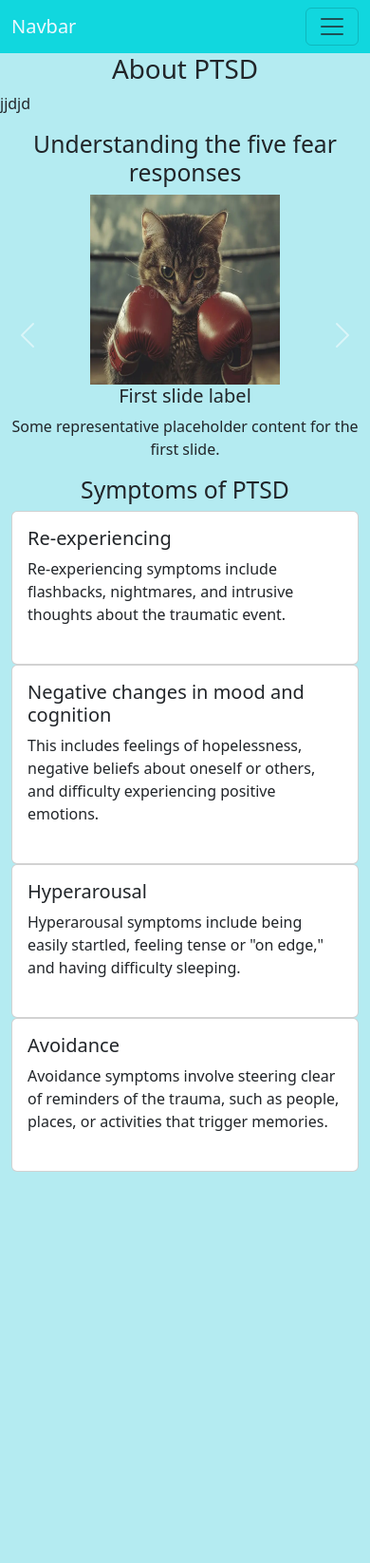
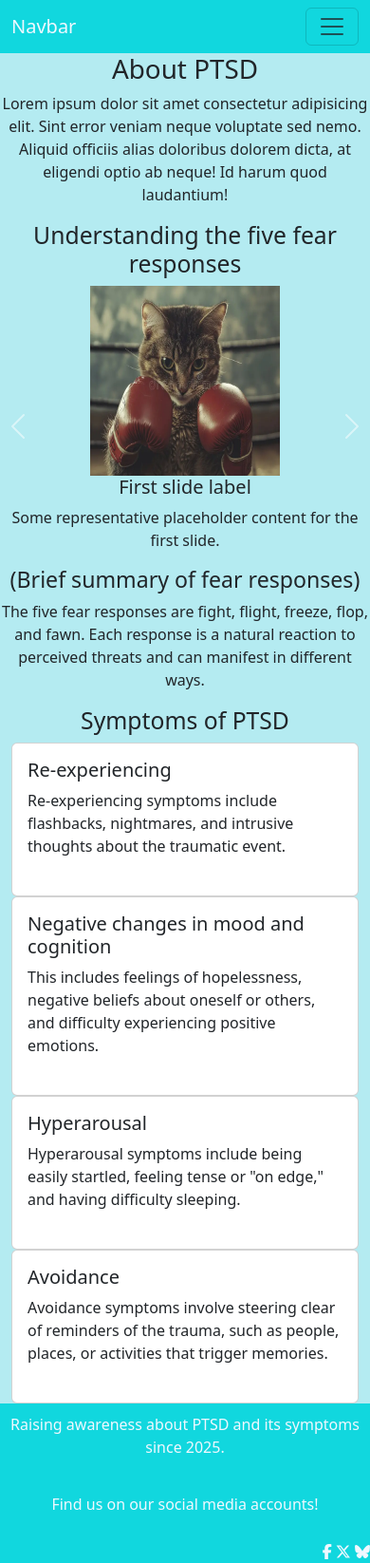
Before and after one commit to BMileham98/Individual-Project-PTSD, a plain HTML site: page index.html in a window 390 px wide. Shown: the whole page at 95% size. Before the commit the page ends 1234 px from the top, so only its background shows below. Drawn offline with nearby package versions, Linux system fonts and the light colour scheme.

Commit message:
add footer and update style.css for responsiveness

```diff
--- a/assets/css/style.css
+++ b/assets/css/style.css
@@ -2,6 +2,19 @@ body {
      background-color:rgb(180, 235, 241);
 }
 
+footer {
+    background-color: rgb(17, 215, 222);
+}
+
+footer p {
+    color: aliceblue;
+    text-align: center;
+    padding: 10px;
+}
+
+footer a {
+    color: aliceblue;
+}
 
 .navbar {
     background-color: rgb(17, 215, 222);
@@ -34,3 +47,15 @@ body {
     width: 200px;
     height: 200px;
 }
+
+@media screen and (min-width:768px) {
+    .carousel {
+        width: 50%;
+        height: 50%;
+    }
+
+    .carousel img {
+        width: 300px;
+        height: 300px;
+    }
+}
--- a/index.html
+++ b/index.html
@@ -10,6 +10,7 @@
       integrity="sha384-4Q6Gf2aSP4eDXB8Miphtr37CMZZQ5oXLH2yaXMJ2w8e2ZtHTl7GptT4jmndRuHDT"
       crossorigin="anonymous"
     />
+    <script src="https://kit.fontawesome.com/5426ddc136.js" crossorigin="anonymous"></script>
     <link rel="stylesheet" href="assets/css/style.css" />
   </head>
   <body>
@@ -53,14 +54,14 @@
       </nav>
     </header>
 
-    <section id="about">
+    <section id="about" class="text-center"">
       <h1 class="text-center">About PTSD</h1>
-      <p>jjdjd</p>
+      <p>Lorem ipsum dolor sit amet consectetur adipisicing elit. Sint error veniam neque voluptate sed nemo. Aliquid officiis alias doloribus dolorem dicta, at eligendi optio ab neque! Id harum quod laudantium!</p>
     </section>
 
-    <section id="trauma">
+    <section id="trauma" class="text-center row">
       <h2 class="text-center">Understanding the five fear responses</h2>
-      <div id="carouselExampleCaptions" class="carousel slide">
+      <div id="carouselExampleCaptions" class="carousel slide col-md-6">
         <!--div class="carousel-indicators">
           <button
             type="button"
@@ -139,7 +140,7 @@
           <div class="carousel-item">
             <img
               src="assets/images/placeholder-fawn.jpg"
-              class="d-block mx-auto w-50"
+              class="d-block mx-auto"
               alt="..."
             />
             <div class="text-center d-md-block">
@@ -168,6 +169,14 @@
           <span class="carousel-control-next-icon" aria-hidden="true"></span>
           <span class="visually-hidden">Next</span>
         </button>
+      </div>
+      <div class="col-md-6">
+        <h3>(Brief summary of fear responses)</h3>
+        <p>
+          The five fear responses are fight, flight, freeze, flop, and fawn. Each
+          response is a natural reaction to perceived threats and can manifest in
+          different ways.
+        </p>
       </div>
     </section>
 
@@ -226,7 +235,18 @@
         </div>
       </div>
     </section>
-    <footer></footer>
+    <footer class="row">
+        <p class="col-sm-6">Raising awareness about PTSD and its symptoms since 2025.</p>
+        <div class="social-links col-sm-6 text-end">
+            <p> Find us on our social media accounts!</p>
+            <a href="https://www.facebook.com" target="_blank" class="social-link"
+              ><i class="fab fa-facebook-f"></i></a>
+            <a href="https://www.x.com" target="_blank" class="social-link"
+              ><i class="fab fa-x-twitter"></i></a>
+            <a href="https://www.bluesky.com" target="_blank" class="social-link"
+              ><i class="fab fa-bluesky"></i></a>
+        </div>
+    </footer>
     <script
       src="https://cdn.jsdelivr.net/npm/bootstrap@5.3.6/dist/js/bootstrap.bundle.min.js"
       integrity="sha384-j1CDi7MgGQ12Z7Qab0qlWQ/Qqz24Gc6BM0thvEMVjHnfYGF0rmFCozFSxQBxwHKO"
```
